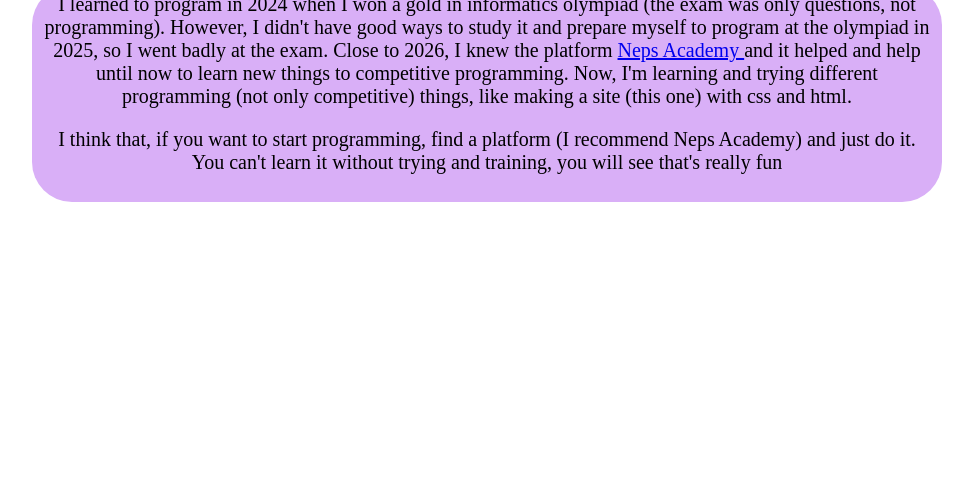
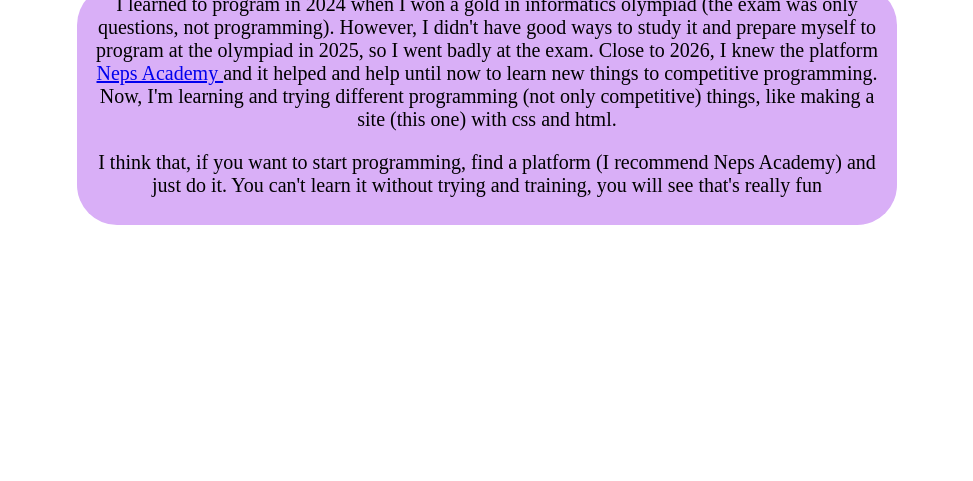
Before and after one commit to Manu-Gurgel/Teste-1, a plain HTML site: page index.html in a window 1280 px wide. Shown: the part 319-800 px from the top of the page, without its empty margins (153-1126 px from the left). Drawn offline with Linux system fonts and the light colour scheme.

Commit message:
ajeitando width

```diff
--- a/style.css
+++ b/style.css
@@ -62,7 +62,7 @@
 
 .box4{
     height: auto;
-    width: 910px;
+    width: 820px;
     margin: 0 auto;
     background-color: rgb(217, 175, 247);
     border-radius: 40px;
```
